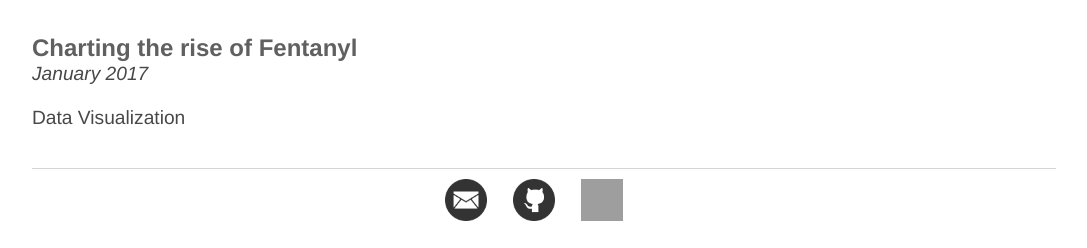
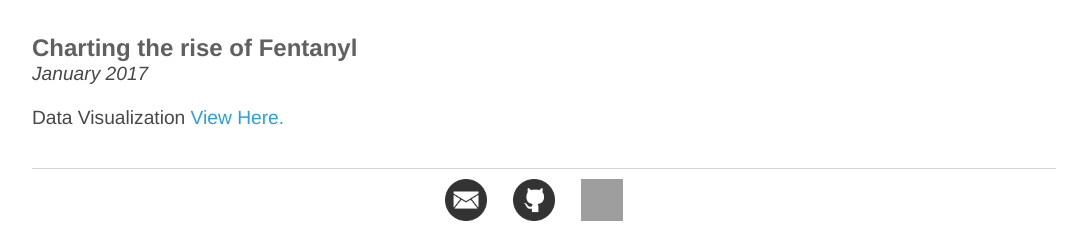
Before and after one commit to NeilBardhan/neilbardhan.github.io, a Jekyll site: the page built from projects/index.html, in a window 1280 px wide and 900 px high, scrolled down 2310 px. Shown: the part 649-897 px from the top of the window, without its empty margins (96-1183 px from the left). Built offline with Jekyll 4.4.1, drawn with Linux system fonts in a browser that asks for light colours; grey boxes are pictures that could not be loaded.

Commit message:
Update index.html

```diff
--- a/projects/index.html
+++ b/projects/index.html
@@ -145,7 +145,7 @@ title: Projects
 	<div id="project14">
 		<h3>Charting the rise of Fentanyl</h3>
 		<p><em>January 2017</em></p>
-		<p>Data Visualization</p>
+		<p>Data Visualization <a href = "groupedbarplot.html">View Here.</a></p>
 	</div>
 	<br>
 </div>
```
